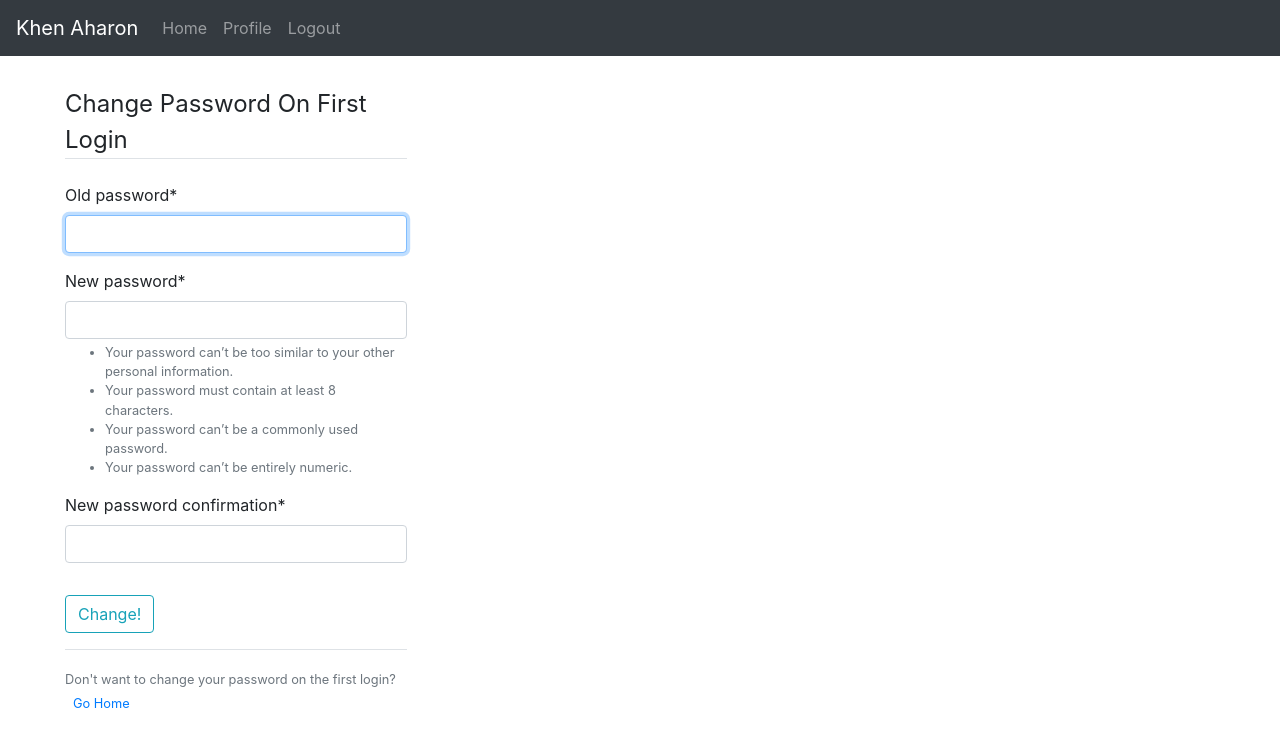
After one commit to KhenAharon/Restricted-Website-Django-MySQL, a Django app: page /change-password/ in a window 1280 px wide. The commit adds this page. Shown: the top 747 px of the page. Run offline with Django 3.2, Linux system fonts and the light colour scheme; the visitor is signed in with stand-in values (Sample User, id 1); some libraries are stand-ins or nearby versions.

Commit message:
change-password

```diff
--- a/register/templates/base.html
+++ b/register/templates/base.html
@@ -9,6 +9,11 @@
     <link rel="stylesheet" href="https://stackpath.bootstrapcdn.com/bootstrap/4.3.1/css/bootstrap.min.css" integrity="sha384-ggOyR0iXCbMQv3Xipma34MD+dH/1fQ784/j6cY/iJTQUOhcWr7x9JvoRxT2MZw1T" crossorigin="anonymous">
 
     <title>{% block title %} Hello, world! {% endblock %}</title>
+    <style>
+      body {
+          overflow-x:hidden;
+      }
+    </style>
   </head>
   <body>
   <nav class="navbar navbar-expand-lg navbar-dark bg-dark">
--- /dev/null
+++ b/register/templates/change_password.html
@@ -0,0 +1,28 @@
+{% extends 'base.html' %}
+{% load crispy_forms_tags %}
+
+{% block content %}
+
+<div class="content-section">
+    <form method="POST">
+        {% csrf_token %}
+        <fieldset class="form-group">
+            <legend class="border-bottom mb-4">Change Password On First Login</legend>
+            {{ form|crispy }}
+        </fieldset>
+
+        <div class="form-group">
+            <button class="btn btn-outline-info" type="submit">
+                Change!
+            </button>
+        </div>
+    </form>
+    <div class="border-top pt-3">
+        <small class="text-muted">
+            Don't want to change your password on the first login? <a class="ml-2" href="{% url 'home' %}">Go Home</a>
+        </small>
+    </div>
+</div>
+{% endblock %}
+
+{% block title %} Change Password {% endblock %}
--- a/register/urls.py
+++ b/register/urls.py
@@ -10,4 +10,5 @@ urlpatterns = [
     path('login/', auth_views.LoginView.as_view(template_name='login.html'), name='login'),
     path('logout/', auth_views.LogoutView.as_view(template_name='logout.html'), name='logout'),
     path('profile/', views.profile, name='profile'),
+    path('change-password/', views.change_password, name='change_password'),
 ]
--- a/register/views.py
+++ b/register/views.py
@@ -1,9 +1,11 @@
 from __future__ import unicode_literals
 from django.shortcuts import render, redirect
 from django.contrib import messages
-from .forms import UserRegisterForm, UserUpdateForm, ProfileUpdateForm
+from .forms import UserRegisterForm, UserUpdateForm
 from django.contrib.auth.models import User
 from django.contrib.auth.decorators import login_required
+from django.contrib.auth.forms import PasswordChangeForm
+from django.contrib.auth import update_session_auth_hash
 
 
 def home(request):
@@ -47,3 +49,19 @@ def profile(request):
     }
 
     return render(request, 'profile.html', context)
+
+
+@login_required
+def change_password(request):
+    if request.method == 'POST':
+        form = PasswordChangeForm(request.user, request.POST)
+        if form.is_valid():
+            user = form.save()
+            update_session_auth_hash(request, user)  # Important for encryption!
+            messages.success(request, 'Your password was successfully updated!')
+            return redirect('home')
+        else:
+            messages.error(request, 'Please correct the error below.')
+    else:
+        form = PasswordChangeForm(request.user)
+    return render(request, 'change_password.html', {'form': form})
```
